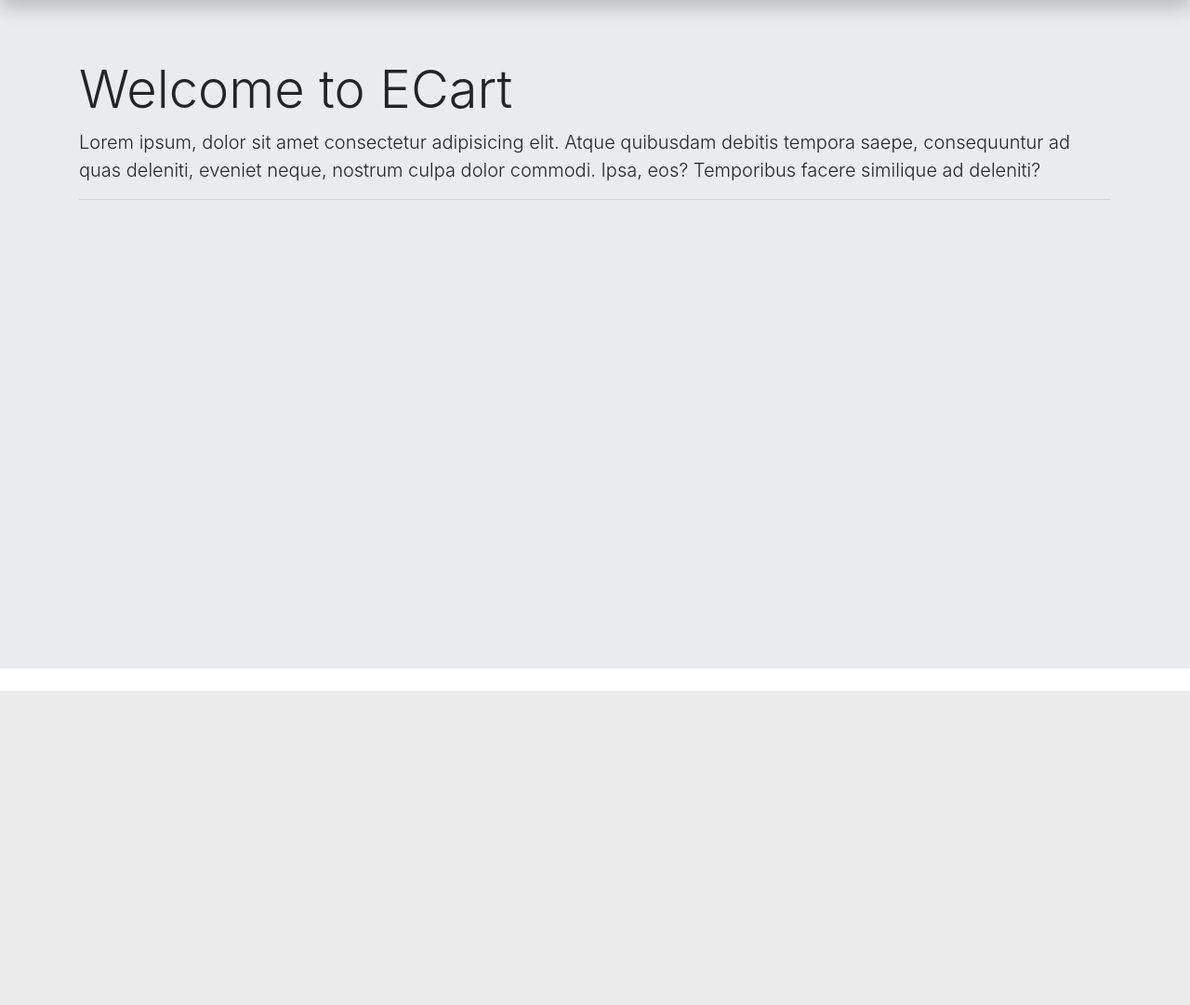
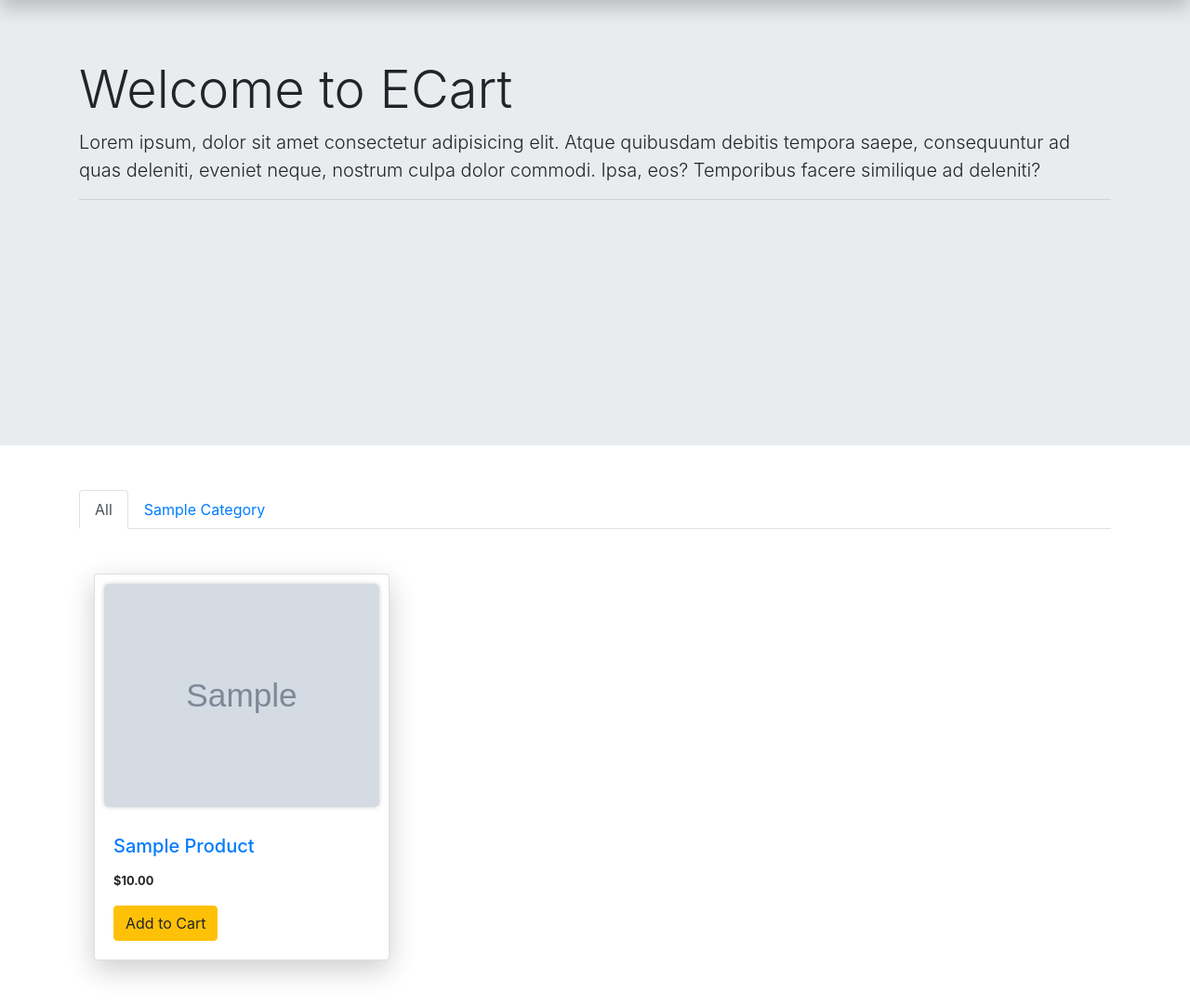
Before and after one commit to sadakchap/homeshop, a Django app: page / in a window 1280 px wide. Shown: the part 57-1138 px from the top of the page at 93% size. Before the commit the page ends 800 px from the top, so only its background shows below. Run offline with Django 3.2, Linux system fonts and the light colour scheme; tables that the repository leaves empty hold one stand-in row (values such as "Sample post"); grey boxes marked "Sample" are stand-in pictures; some libraries are stand-ins or nearby versions.

Commit message:
Products Catalog done

```diff
--- a/homeshop/urls.py
+++ b/homeshop/urls.py
@@ -1,10 +1,10 @@
 from django.conf import settings
 from django.conf.urls.static import static
 from django.contrib import admin
-from django.urls import path
+from django.urls import path, include
 from accounts.views import (
     login_view, logout_view, register,
-    home, account_activation_sent, activate, complete_registration
+    account_activation_sent, activate, complete_registration
 )
 
 urlpatterns = [
@@ -15,7 +15,7 @@ urlpatterns = [
     path('account-activation-sent/', account_activation_sent, name='account_activation_sent'),
     path('activate/<uidb64>/<token>/', activate, name='activate'),
     path('complete-rgisteration/', complete_registration, name='complete_registration'),
-    path('', home, name='home'),
+    path('',include('products.urls')),
 ]
 if settings.DEBUG:
     urlpatterns += static(settings.STATIC_URL, document_root=settings.STATIC_ROOT)
--- a/products/models.py
+++ b/products/models.py
@@ -1,6 +1,7 @@
 from django.db import models
 from django.shortcuts import reverse
-
+from PIL import Image
+# from django.utils import timezone
 # Create your models here.
 
 
@@ -12,7 +13,7 @@ class Category(models.Model):
         return self.title
 
     def get_absolute_url(self):
-        return reverse('products:list_by_category', kwargs={'slug':self.slug})
+        return reverse('products:list_by_category', kwargs={'cat_slug':self.slug})
 
     class Meta:
         ordering = ('title',)
@@ -46,11 +47,21 @@ class Product(models.Model):
     def is_available(self):
         return self.in_stock > 0
 
-    is_available.boolean = True
+    is_available.boolean = True # to get tick in admin list
 
     def get_product_status(self):
+        # if self.created > timezone.now()
         # return new limited bestseller
         pass
 
     def get_absolute_url(self):
         return reverse('products:prod_detail', kwargs={'slug':self.slug})
+
+    def save(self, *args, **kwargs):
+        super(Product, self).save(*args, **kwargs)
+        if self.image:
+            img = Image.open(self.image.path)
+            if img.width > 300 or img.height>300:
+                output_size = (300,300)
+                img.thumbnail(output_size)
+                img.save(self.image.path)
--- a/products/urls.py
+++ b/products/urls.py
@@ -1,7 +1,9 @@
 from django.urls import path
-
+from .views import product_list, product_detail
 app_name = 'products'
 
 urlpatterns = [
-
+    path('', product_list, name='list'),
+    path('<slug:cat_slug>/', product_list, name='list_by_category'),
+    path('<slug:slug>/detail/', product_detail, name='prod_detail'),
 ]
--- a/products/views.py
+++ b/products/views.py
@@ -1,3 +1,22 @@
-from django.shortcuts import render
+from django.shortcuts import render, get_object_or_404
+from .models import Product, Category
 
 # Create your views here.
+
+def product_list(request, cat_slug=None):
+    category = None
+    categories = Category.objects.all()
+    products = Product.objects.all()
+    if cat_slug:
+        category = get_object_or_404(Category, slug=cat_slug)
+        products = products.filter(category=category)
+    context = {
+        'products': products,
+        'category': category,
+        'categories': categories
+    }
+    return render(request, 'home.html', context=context)
+
+def product_detail(request, slug):
+    product = get_object_or_404(Product, slug=slug)
+    return render(request, "products/product_detail.html", {'product':product})
--- a/templates/home.html
+++ b/templates/home.html
@@ -1,11 +1,73 @@
 {% extends "base.html" %}
-{% block title %}Welcome|Home{% endblock %}
+{% block mystyles %}
+    <style>
+        .img-box{
+            width: 100%;
+            padding:10px;
+            margin: 0;
+            height: 260px;
+        }
+        .img-box img{
+            width: 100% !important;
+            height: 100% !important;
+            object-fit: cover;
+            border-radius: 5px;
+            box-shadow: 0 0 5px 0px rgba(0,0,0,.2);
+        }
+        .card{
+            box-shadow: 0 10px 30px rgba(0,0,0,.2) !important;
+            margin: 0 1em !important;
+            transition: .5s;
+        }
+        .card:hover{
+            box-shadow: none !important;
+            border: 1px solid #13a1e487;
+        }
+    </style>
+{% endblock %}
+{% block title %}Welcome | Home{% endblock %}
 {% block content %}
-    <div class="jumbotron jumbotron-fluid m-0" style="min-height: 90vh;">
+    <div class="jumbotron jumbotron-fluid m-0" style="min-height: 60vh;">
         <div class="container align-items-center justify-content-center">
             <h2 class="display-4">Welcome to ECart</h2>
             <p class="lead">Lorem ipsum, dolor sit amet consectetur adipisicing elit. Atque quibusdam debitis tempora saepe, consequuntur ad quas deleniti, eveniet neque, nostrum culpa dolor commodi. Ipsa, eos? Temporibus facere similique ad deleniti?</p>
             <hr class="myhr">
         </div>
     </div>
+    <div class="container my-5">
+        <ul class="nav nav-tabs my-2">
+            <li class="nav-item">
+                <a class="nav-link {% if not cateogry %}active{% endif %}" href="{% url 'products:list' %}">All</a>
+            </li>
+            {% for cat in categories %}
+                <li class="nav-item">
+                    <a
+                        class="nav-link {% if cat.slug == category.slug %}active{% endif %}"
+                        href="{{ cat.get_absolute_url }}">
+                        {{ cat.title|title }}
+                    </a>
+                </li>
+            {% endfor %}
+        </ul>
+        <div class="row my-5">
+            {% for obj in products %}
+                <div class="col-lg-4 col-md-6">
+                    <div class="card">
+                        <div class="img-box">
+                            <img src="{% if obj.image %}{{ obj.image.url }}{% endif %}" class="img-fluid">
+                        </div>
+                        <div class="card-body">
+                            <h5 class="card-title"><a href="{{ obj.get_absolute_url }}"> {{ obj.title|title }}</a></h5>
+                            <p><small class="font-weight-bold">${{ obj.price }}</small></p>
+                            <a href="#" class="btn btn-warning">Add to Cart</a>
+                        </div>
+                    </div>
+                </div>
+            {% empty %}
+            <div class="text-center" style="width: 100%;">
+                <h5 class="display-4">No Products added Yet!!</h5>
+            </div>
+            {% endfor %}
+        </div>
+    </div>
 {% endblock %}
```
Also changed, not shown: products/templates/products/product_detail.html (added, +41 -0 lines), media/product_img/32-fmjno0240-flying-machine-original-imaf8gvztpfnypdz.jpeg (added), media/product_img/32-fmjno0240-flying-machine-original-imaf8gvztpfnypdz_LdviO9l.jpeg (added).
